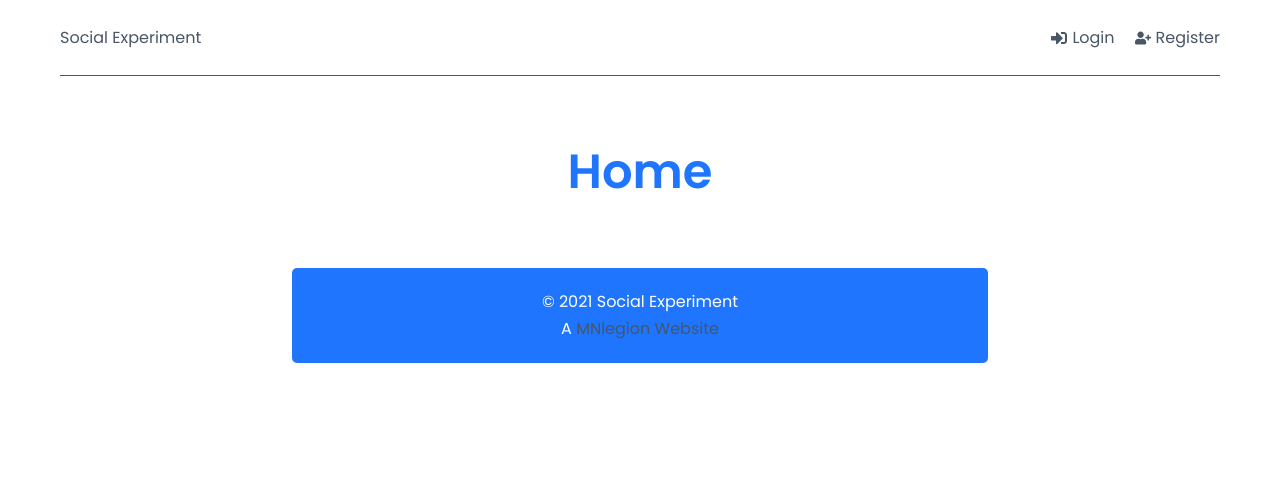
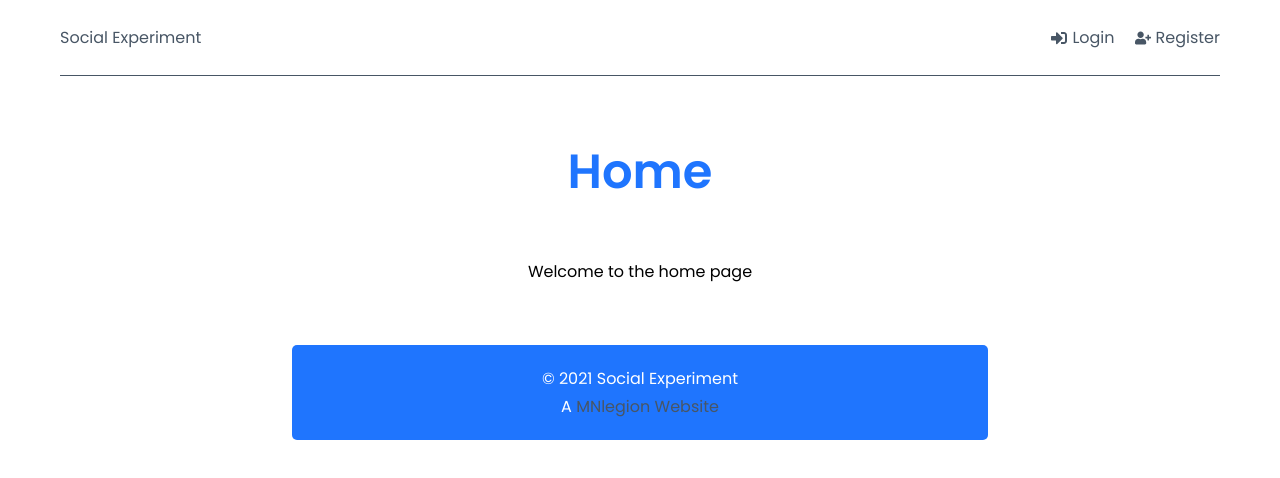
Before and after one commit to MNlegion/social-app, a React (Create React App) app in the folder client/: page / in a window 1280 px wide. Shown: the top 478 px of the page. Built offline with nearby package versions, Linux system fonts and the light colour scheme.

Commit message:
typo on home page fix

```diff
--- a/client/src/pages/Home.jsx
+++ b/client/src/pages/Home.jsx
@@ -6,6 +6,10 @@ function Home() {
     <section className='heading'>
       <h1>Home</h1>
     </section>
+
+    <section className='content'>
+      <p>Welcome to the home page</p>
+    </section>
     </>
   )
 }
```
